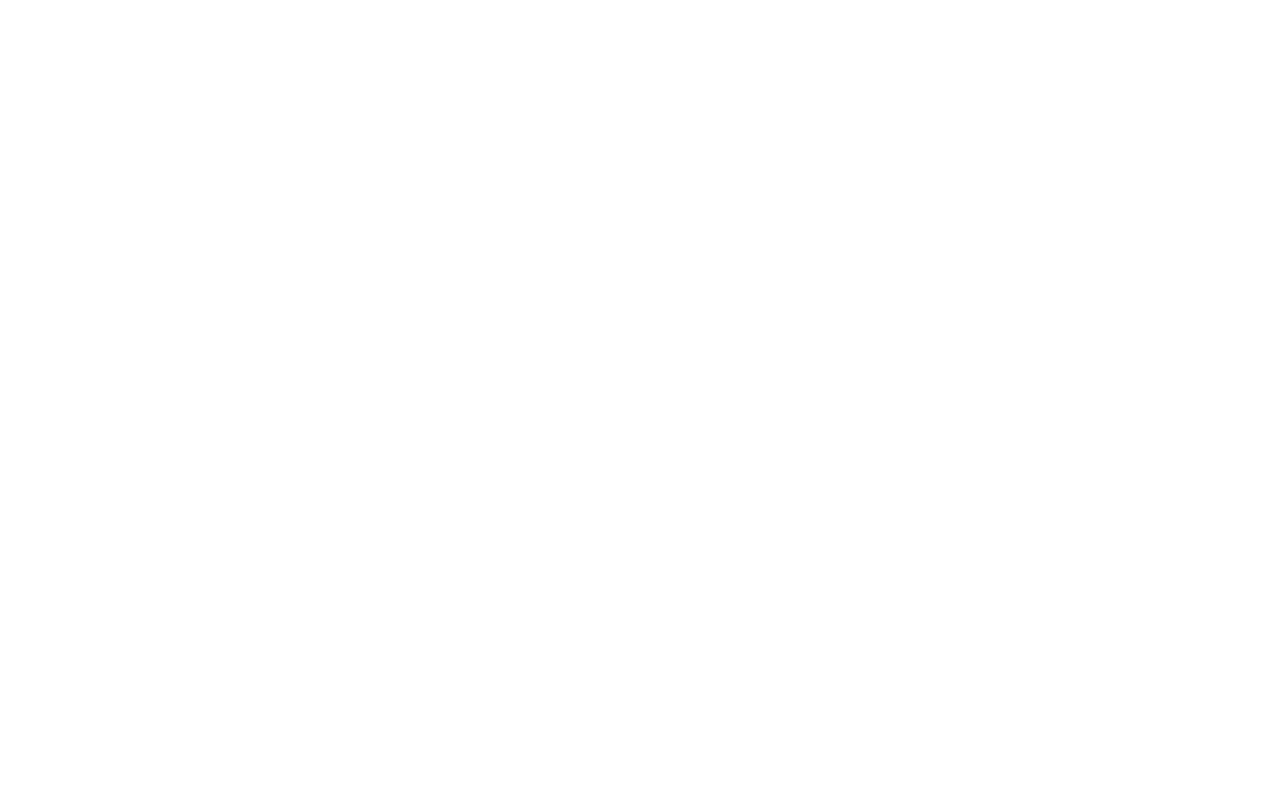
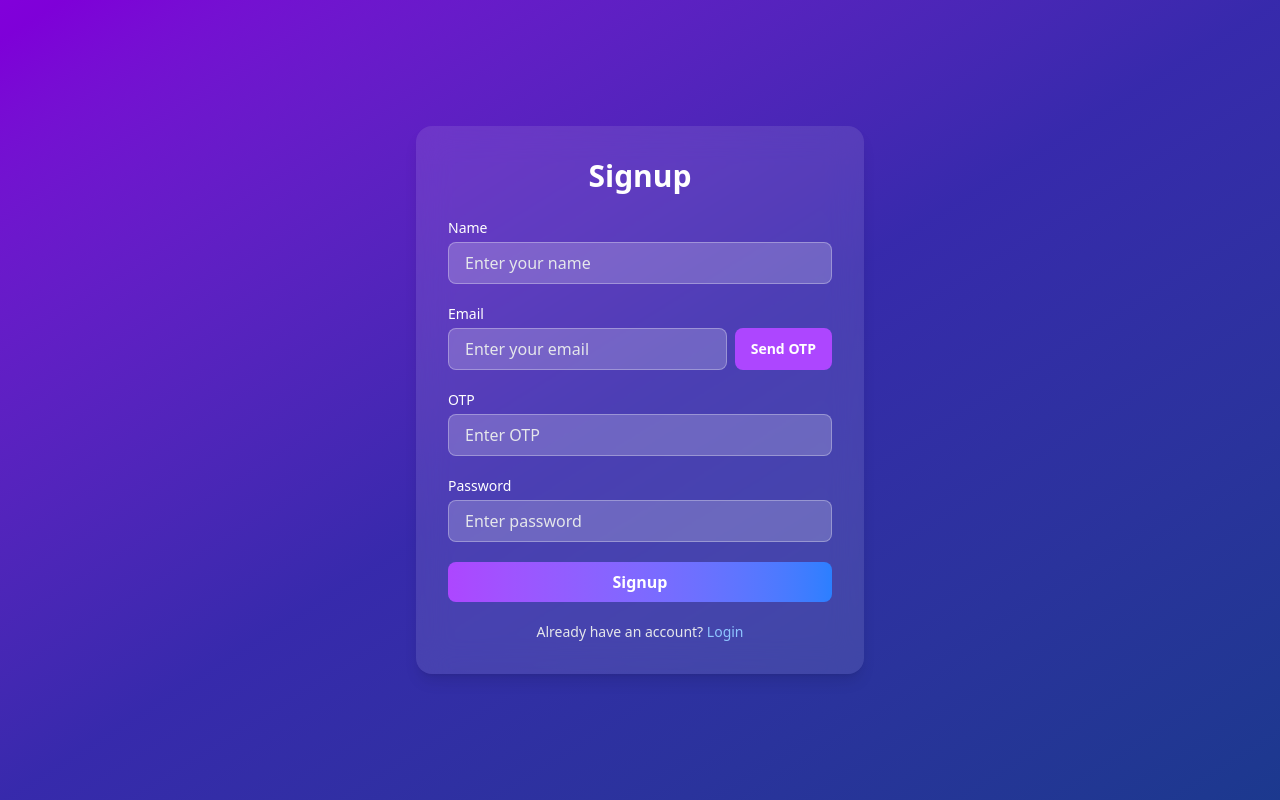
Before and after one commit to Anandshakya6398/File_sharing, a Next.js app in the folder frontend/: page /signup in a window 1280 px wide. Built offline with nearby package versions, Linux system fonts and the light colour scheme.

Commit message:
fix small issues in auth pages

```diff
--- a/frontend/src/app/(auth)/signup/page.tsx
+++ b/frontend/src/app/(auth)/signup/page.tsx
@@ -1,11 +1,97 @@
-import React from 'react'
+'use client';
+import React, { useState } from "react";
 
-const page = () => {
+const Signup = () => {
+  // const [formData, setFormData] = useState({
+  //   name: "",
+  //   email: "",
+  //   otp: "",
+  //   password: "",
+  // });
+
+
+
   return (
-    <div>
+    <div className="min-h-screen flex items-center justify-center bg-gradient-to-br from-purple-700 via-indigo-800 to-blue-900 p-4">
+      <div className="bg-white/10 backdrop-blur-lg p-8 rounded-2xl shadow-lg w-full max-w-md text-white">
+        <h2 className="text-3xl font-bold mb-6 text-center">Signup</h2>
 
+        <form  className="space-y-5">
+          {/* Name */}
+          <div>
+            <label className="block mb-1 text-sm font-medium">Name</label>
+            <input
+              type="text"
+              name="name"
+              placeholder="Enter your name"
+              required
+              className="w-full px-4 py-2 bg-white/20 border border-white/30 rounded-lg placeholder-gray-200 focus:outline-none focus:ring-2 focus:ring-purple-400"
+            />
+          </div>
+
+          {/* Email + Send OTP */}
+          <div>
+            <label className="block mb-1 text-sm font-medium">Email</label>
+            <div className="flex gap-2">
+              <input
+                type="email"
+                name="email"
+                placeholder="Enter your email"
+                required
+                className="flex-1 px-4 py-2 bg-white/20 border border-white/30 rounded-lg placeholder-gray-200 focus:outline-none focus:ring-2 focus:ring-purple-400"
+              />
+              <button
+                type="button"
+                className="px-4 py-2 bg-purple-500 hover:bg-purple-600 rounded-lg text-sm font-semibold transition-all"
+              >
+                Send OTP
+              </button>
+            </div>
+          </div>
+
+          {/* OTP */}
+          <div>
+            <label className="block mb-1 text-sm font-medium">OTP</label>
+            <input
+              type="text"
+              name="otp"
+              placeholder="Enter OTP"
+              required
+              className="w-full px-4 py-2 bg-white/20 border border-white/30 rounded-lg placeholder-gray-200 focus:outline-none focus:ring-2 focus:ring-purple-400"
+            />
+          </div>
+
+          {/* Password */}
+          <div>
+            <label className="block mb-1 text-sm font-medium">Password</label>
+            <input
+              type="password"
+              name="password"
+              placeholder="Enter password"
+              required
+              className="w-full px-4 py-2 bg-white/20 border border-white/30 rounded-lg placeholder-gray-200 focus:outline-none focus:ring-2 focus:ring-purple-400"
+            />
+          </div>
+
+          {/* Signup Button */}
+          <button
+            type="submit"
+            className="w-full py-2 bg-gradient-to-r from-purple-500 to-blue-500 rounded-lg font-semibold hover:opacity-90 transition-all"
+          >
+            Signup
+          </button>
+        </form>
+
+        {/* Already have account */}
+        <p className="text-center text-sm mt-5 text-gray-200">
+          Already have an account?{" "}
+          <a href="#" className="text-blue-300 hover:underline">
+            Login
+          </a>
+        </p>
+      </div>
     </div>
-  )
-}
+  );
+};
 
-export default page
+export default Signup;
```
